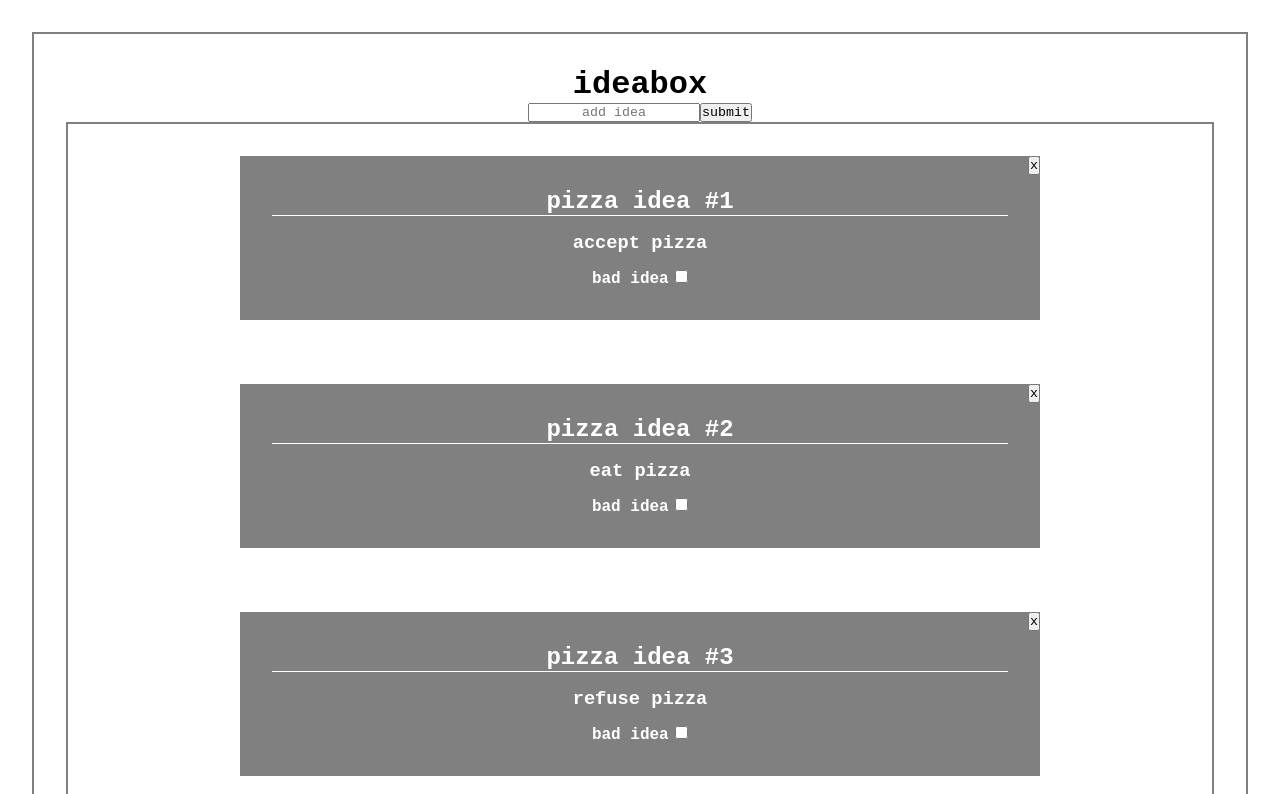
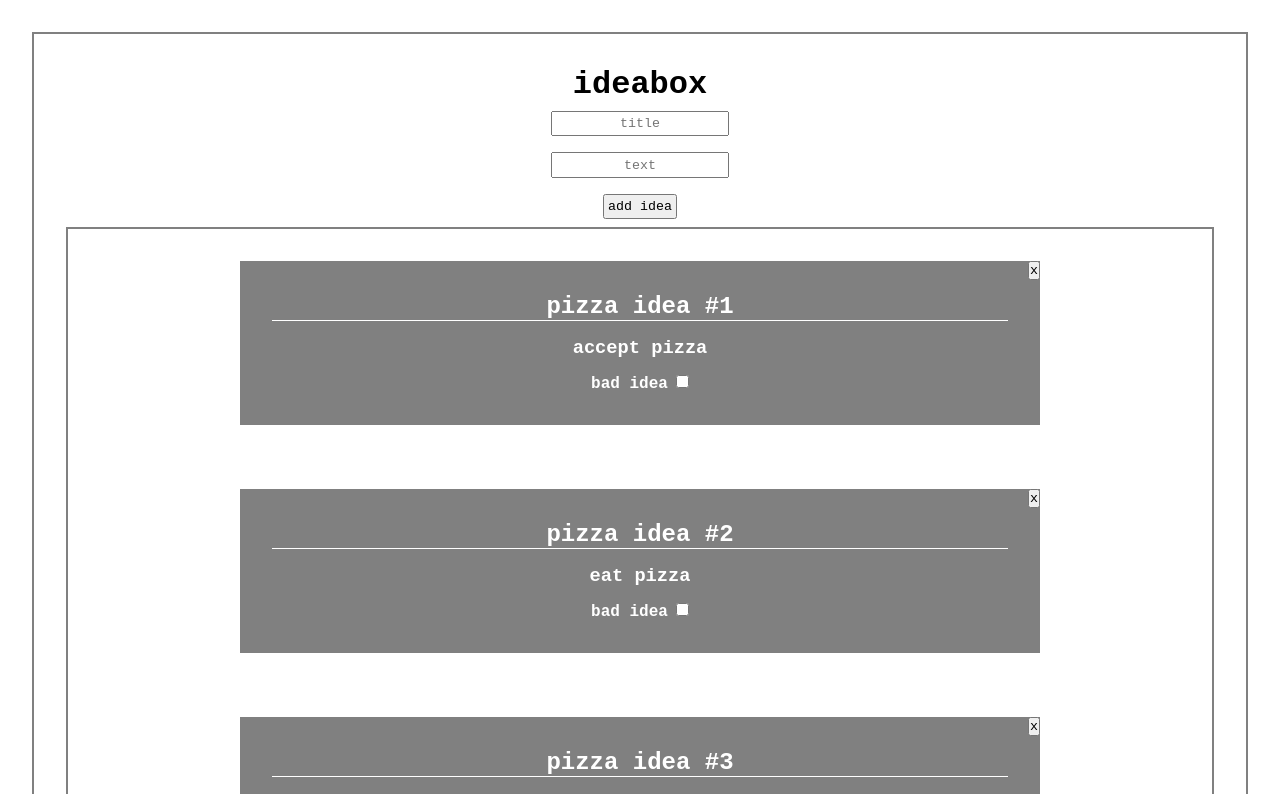
Before and after one commit to christopherchateau/first-vue, a Vue app: page / in a window 1280 px wide. Shown: the top 794 px of the page. Built offline with nearby package versions, Linux system fonts and the light colour scheme.

Commit message:
add styling to AddIdea form, clear fields on submit

```diff
--- a/src/App.vue
+++ b/src/App.vue
@@ -1,7 +1,7 @@
 <template>
 	<div class="app">
 		<Title title="ideabox" />
-		<AddIdea />
+		<AddIdea v-on:add-idea="addIdea" />
 		<Ideas v-bind:ideas="ideas" v-on:delete-idea="deleteIdea" />
 	</div>
 </template>
@@ -53,6 +53,9 @@ export default {
 		deleteIdea(id) {
 			this.ideas = this.ideas.filter(idea => idea.id !== id)
 		},
+		addIdea(newIdea) {
+			this.ideas = [newIdea, ...this.ideas]
+		},
 	},
 }
 </script>
--- a/src/components/AddIdea.vue
+++ b/src/components/AddIdea.vue
@@ -1,16 +1,51 @@
 <template>
-	<form>
-		<input type="text" name="title" placeholder="add idea" />
-		<input class="submit-btn" type="submit" value="submit" />
+	<form @submit="addIdea">
+		<input type="text" name="title" placeholder="title" v-model="title" />
+		<input type="text" name="text" placeholder="text" v-model="text" />
+		<input class="submit-btn" type="submit" value="add idea" />
 	</form>
 </template>
 
 <script>
 export default {
-    name: "AddIdea"
+	name: 'AddIdea',
+	data() {
+		return {
+			title: '',
+			text: '',
+		}
+	},
+	methods: {
+		addIdea(e) {
+			e.preventDefault()
+
+			const newIdea = {
+				id: Date.now(),
+				title: this.title,
+				text: this.text,
+				isBad: false,
+			}
+
+			this.$emit('add-idea', newIdea)
+			this.clearFields()
+		},
+		clearFields() {
+			this.title = ''
+			this.text = ''
+		},
+	},
 }
 </script>
 
 <style scoped>
+form {
+	align-items: center;
+	display: flex;
+	flex-direction: column;
+}
 
+input {
+	margin: 0.5rem;
+	padding: 0.2rem;
+}
 </style>
--- a/src/components/Idea.vue
+++ b/src/components/Idea.vue
@@ -1,6 +1,6 @@
 <template>
 	<div class="idea" v-bind:class="{ 'is-bad': idea.isBad }">
-		<button class="delete" v-on:click="$emit('delete-idea', idea.id)">x</button>
+		<button class="delete" @click="$emit('delete-idea', idea.id)">x</button>
 		<h2>{{ idea.title }}</h2>
 		<h3 class="text">{{ idea.text }}</h3>
 		<h4>bad idea</h4>
@@ -30,7 +30,8 @@ h4 {
 }
 
 input {
-	margin-left: 0.4rem;
+    cursor: pointer;
+	margin-left: 0.5rem;
 }
 
 .idea {
@@ -47,6 +48,7 @@ input {
 }
 
 .delete {
+    cursor: pointer;
 	position: absolute;
 	right: 0;
 	top: 0;
```
